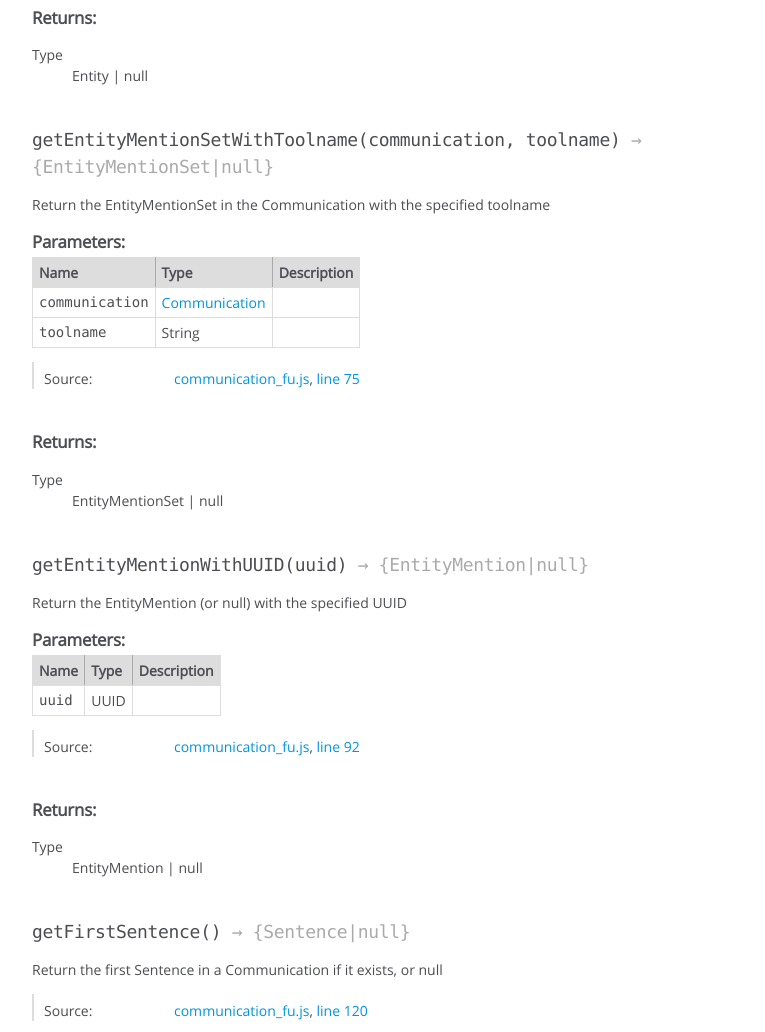
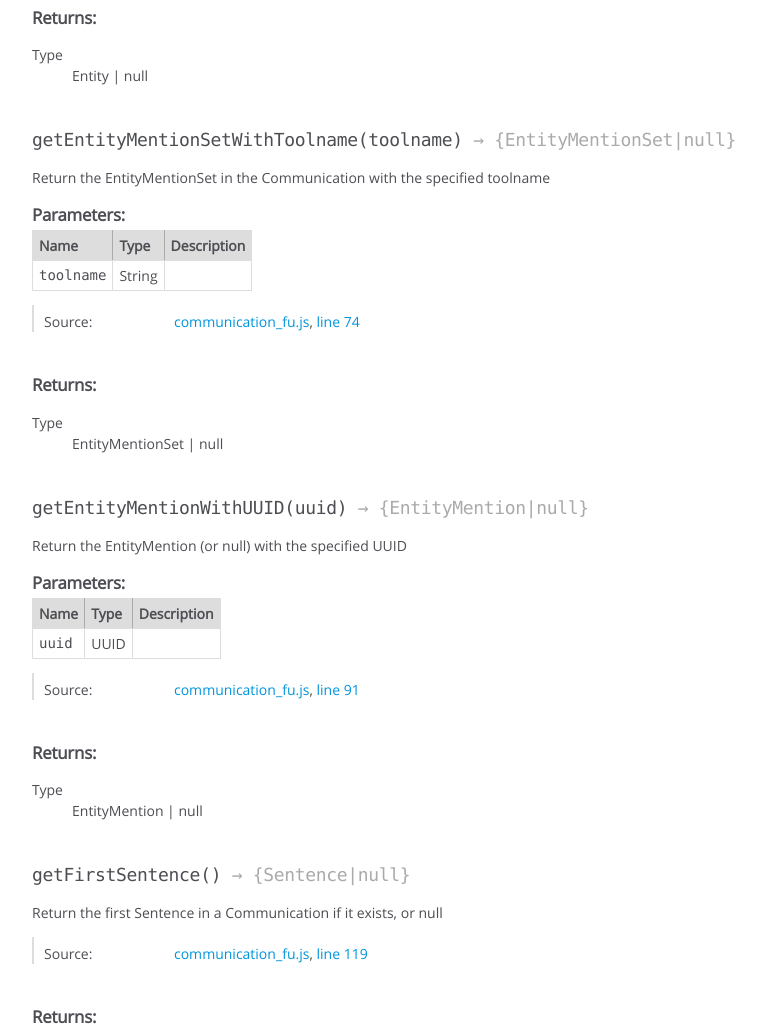
Before and after one commit to hltcoe/concrete-js, a website: page docs/Communication.html in a window 1280 px wide. Shown: the part 900-1932 px from the top of the page, without its empty margins (0-765 px from the left). Drawn offline with Linux system fonts and the light colour scheme.

Commit message:
Documentation fix - removed unused @param from JSDoc comments

```diff
--- a/docs/Communication.html
+++ b/docs/Communication.html
@@ -379,7 +379,7 @@ Specifically, adds:
 
 
 
-    <h4 class="name" id="getEntityMentionSetWithToolname"><span class="type-signature"></span>getEntityMentionSetWithToolname<span class="signature">(communication, toolname)</span><span class="type-signature"> &rarr; {EntityMentionSet|null}</span></h4>
+    <h4 class="name" id="getEntityMentionSetWithToolname"><span class="type-signature"></span>getEntityMentionSetWithToolname<span class="signature">(toolname)</span><span class="type-signature"> &rarr; {EntityMentionSet|null}</span></h4>
 
 
 
@@ -422,13 +422,13 @@ Specifically, adds:
 
         <tr>
 
-                <td class="name"><code>communication</code></td>
+                <td class="name"><code>toolname</code></td>
 
 
             <td class="type">
 
 
-<span class="param-type"><a href="Communication.html">Communication</a></span>
+<span class="param-type">String</span>
 
 
 
@@ -442,29 +442,6 @@ Specifically, adds:
         </tr>
 
 
-
-        <tr>
-
-                <td class="name"><code>toolname</code></td>
-
-
-            <td class="type">
-
-
-<span class="param-type">String</span>
-
-
-
-            </td>
-
-
-
-
-
-            <td class="description last"></td>
-        </tr>
-
-
     </tbody>
 </table>
 
@@ -502,7 +479,7 @@ Specifically, adds:
 
     <dt class="tag-source">Source:</dt>
     <dd class="tag-source"><ul class="dummy"><li>
-        <a href="communication_fu.js.html">communication_fu.js</a>, <a href="communication_fu.js.html#line75">line 75</a>
+        <a href="communication_fu.js.html">communication_fu.js</a>, <a href="communication_fu.js.html#line74">line 74</a>
     </li></ul></dd>
 
 
@@ -654,7 +631,7 @@ Specifically, adds:
 
     <dt class="tag-source">Source:</dt>
     <dd class="tag-source"><ul class="dummy"><li>
-        <a href="communication_fu.js.html">communication_fu.js</a>, <a href="communication_fu.js.html#line92">line 92</a>
+        <a href="communication_fu.js.html">communication_fu.js</a>, <a href="communication_fu.js.html#line91">line 91</a>
     </li></ul></dd>
 
 
@@ -757,7 +734,7 @@ Specifically, adds:
 
     <dt class="tag-source">Source:</dt>
     <dd class="tag-source"><ul class="dummy"><li>
-        <a href="communication_fu.js.html">communication_fu.js</a>, <a href="communication_fu.js.html#line120">line 120</a>
+        <a href="communication_fu.js.html">communication_fu.js</a>, <a href="communication_fu.js.html#line119">line 119</a>
     </li></ul></dd>
 
 
@@ -909,7 +886,7 @@ Specifically, adds:
 
     <dt class="tag-source">Source:</dt>
     <dd class="tag-source"><ul class="dummy"><li>
-        <a href="communication_fu.js.html">communication_fu.js</a>, <a href="communication_fu.js.html#line138">line 138</a>
+        <a href="communication_fu.js.html">communication_fu.js</a>, <a href="communication_fu.js.html#line137">line 137</a>
     </li></ul></dd>
 
 
@@ -1061,7 +1038,7 @@ Specifically, adds:
 
     <dt class="tag-source">Source:</dt>
     <dd class="tag-source"><ul class="dummy"><li>
-        <a href="communication_fu.js.html">communication_fu.js</a>, <a href="communication_fu.js.html#line168">line 168</a>
+        <a href="communication_fu.js.html">communication_fu.js</a>, <a href="communication_fu.js.html#line167">line 167</a>
     </li></ul></dd>
 
 
@@ -1213,7 +1190,7 @@ Specifically, adds:
 
     <dt class="tag-source">Source:</dt>
     <dd class="tag-source"><ul class="dummy"><li>
-        <a href="communication_fu.js.html">communication_fu.js</a>, <a href="communication_fu.js.html#line197">line 197</a>
+        <a href="communication_fu.js.html">communication_fu.js</a>, <a href="communication_fu.js.html#line196">line 196</a>
     </li></ul></dd>
 
 
@@ -1365,7 +1342,7 @@ Specifically, adds:
 
     <dt class="tag-source">Source:</dt>
     <dd class="tag-source"><ul class="dummy"><li>
-        <a href="communication_fu.js.html">communication_fu.js</a>, <a href="communication_fu.js.html#line227">line 227</a>
+        <a href="communication_fu.js.html">communication_fu.js</a>, <a href="communication_fu.js.html#line226">line 226</a>
     </li></ul></dd>
 
 
@@ -1527,7 +1504,7 @@ something like this:
 
     <dt class="tag-source">Source:</dt>
     <dd class="tag-source"><ul class="dummy"><li>
-        <a href="communication_fu.js.html">communication_fu.js</a>, <a href="communication_fu.js.html#line255">line 255</a>
+        <a href="communication_fu.js.html">communication_fu.js</a>, <a href="communication_fu.js.html#line254">line 254</a>
     </li></ul></dd>
 
 
@@ -1680,7 +1657,7 @@ something like this:
 
     <dt class="tag-source">Source:</dt>
     <dd class="tag-source"><ul class="dummy"><li>
-        <a href="communication_fu.js.html">communication_fu.js</a>, <a href="communication_fu.js.html#line270">line 270</a>
+        <a href="communication_fu.js.html">communication_fu.js</a>, <a href="communication_fu.js.html#line269">line 269</a>
     </li></ul></dd>
 
 
@@ -1784,7 +1761,7 @@ something like this:
 
     <dt class="tag-source">Source:</dt>
     <dd class="tag-source"><ul class="dummy"><li>
-        <a href="communication_fu.js.html">communication_fu.js</a>, <a href="communication_fu.js.html#line294">line 294</a>
+        <a href="communication_fu.js.html">communication_fu.js</a>, <a href="communication_fu.js.html#line293">line 293</a>
     </li></ul></dd>
 
 
@@ -1884,7 +1861,7 @@ something like this:
 
     <dt class="tag-source">Source:</dt>
     <dd class="tag-source"><ul class="dummy"><li>
-        <a href="communication_fu.js.html">communication_fu.js</a>, <a href="communication_fu.js.html#line303">line 303</a>
+        <a href="communication_fu.js.html">communication_fu.js</a>, <a href="communication_fu.js.html#line302">line 302</a>
     </li></ul></dd>
 
 
--- a/src/communication_fu.js
+++ b/src/communication_fu.js
@@ -68,7 +68,6 @@ Communication.prototype.getEntityForEntityMentionUUID = function(uuid) {
 
 /**
  * Return the EntityMentionSet in the Communication with the specified toolname
- * @param {Communication} communication
  * @param {String} toolname
  * @returns {EntityMentionSet|null}
  */
```
Also changed, not shown: docs/communication_fu.js.html (+0 -1 lines), dist/concrete.js.
